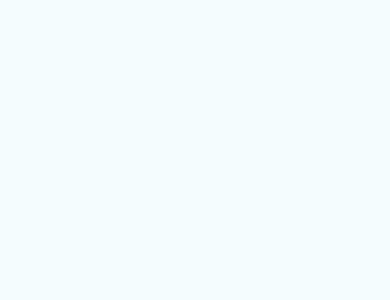
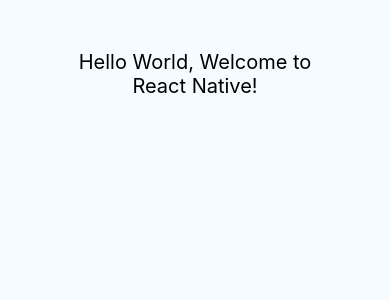
Before and after one commit to HieuTranTrung1204/TrainingReactNative, a React Native app: screen / in a window 390 px wide. Shown: the top 300 px of the page. Built offline with nearby package versions, Linux system fonts and the light colour scheme.

Commit message:
+ add text Helloworld

```diff
--- a/App.js
+++ b/App.js
@@ -17,7 +17,7 @@
   render() {
     return (
       <View style={styles.container}>
-
+        <Text style={styles.welcome}>Hello World, Welcome to React Native!</Text>
       </View>
     );
   }
@@ -28,5 +28,9 @@
     flex: 1,
     backgroundColor: '#F5FCFF',
   },
-
+  welcome: {
+    fontSize: 20,
+    textAlign: 'center',
+    margin: 50,
+  }
 });
```
